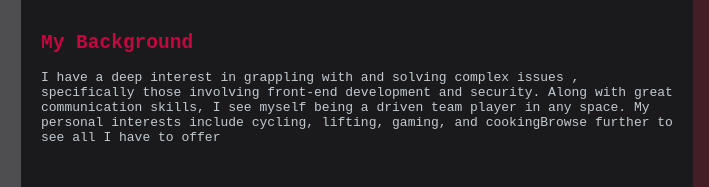
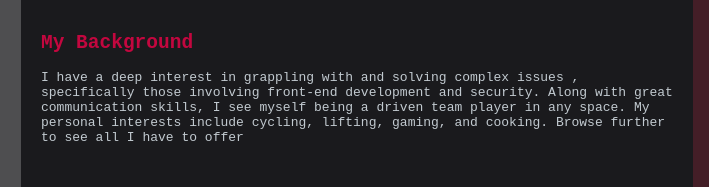
Before and after one commit to vinayalaw/vinayalaw.github.io, a plain HTML site: page index.html in a window 1280 px wide. Shown: the part 454-641 px from the top of the page, 139-848 px from the left. Drawn offline with nearby package versions, Linux system fonts and the light colour scheme.

Commit message:
Update 2 to index

```diff
--- a/index.html
+++ b/index.html
@@ -57,7 +57,7 @@
             , specifically those involving front-end development and security.
             Along with great communication skills, I see myself being a driven
             team player in any space. My personal interests include cycling,
-            lifting, gaming, and cookingBrowse further to see all I have to
+            lifting, gaming, and cooking. Browse further to see all I have to
             offer</p>
         </div><!--end mybackground-->
         <br>
```
